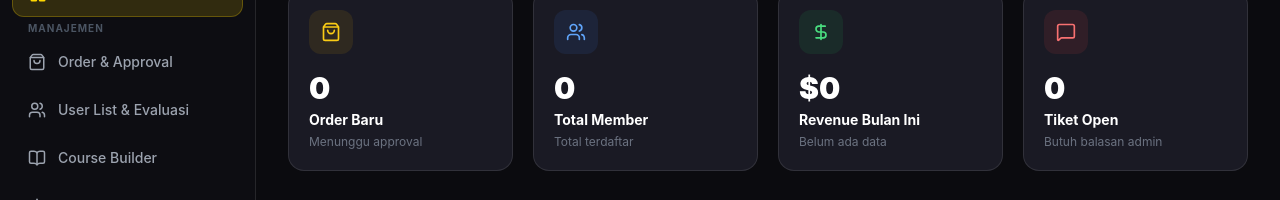
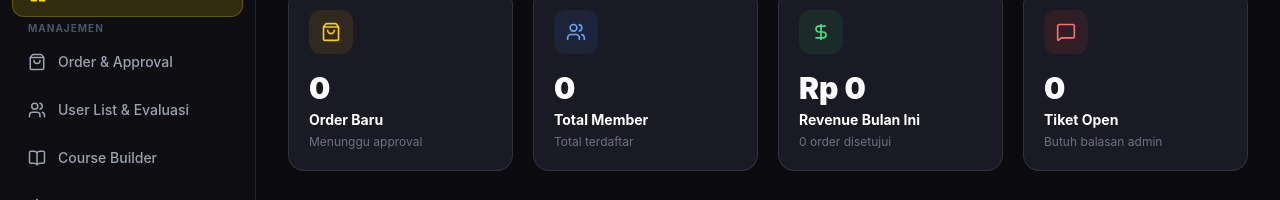
Before and after one commit to ducckzxssxszsxszsxsz/duckstation, a React (Vite) app in the folder frontend/: page /admin in a window 1280 px wide. Shown: the part 220-420 px from the top of the page. Built offline with nearby package versions, Linux system fonts and the light colour scheme; no server answers; sample sign-in values are in the browser's storage.

Commit message:
fix: batch price display with Rp/$, admin revenue from approved orders

```diff
--- a/frontend/src/pages/BatchSelection.jsx
+++ b/frontend/src/pages/BatchSelection.jsx
@@ -64,8 +64,8 @@ const BatchSelection = () => {
                     <h3 className="text-2xl font-bold">{batch.name}</h3>
                   </div>
                   <div className="text-right">
-                    <p className={`text-3xl font-black ${batch.tier === 'Pro' ? 'text-brand-primary' : 'text-white'}`}>{batch.priceUsdt}</p>
-                    <p className="text-sm text-gray-500">{batch.priceIdr}</p>
+                    <p className={`text-3xl font-black ${batch.tier === 'Pro' ? 'text-brand-primary' : 'text-white'}`}>${batch.priceUsdt || '0'}</p>
+                    <p className="text-sm text-gray-500">Rp {batch.priceIdr || '0'}</p>
                   </div>
                 </div>
               </div>
--- a/frontend/src/pages/admin/AdminBatches.jsx
+++ b/frontend/src/pages/admin/AdminBatches.jsx
@@ -146,7 +146,7 @@ const AdminBatches = () => {
                     </span>
                   </div>
                   <div className="flex items-center gap-3 text-sm text-gray-400 flex-wrap">
-                    <span>{batch.priceIdr || '-'} / {batch.priceUsdt || '-'}</span>
+                    <span>{batch.priceIdr ? `Rp ${batch.priceIdr}` : '-'} / {batch.priceUsdt ? `$${batch.priceUsdt}` : '-'}</span>
                     <span>•</span>
                     {batch.roleName && <span>Role: <span className="text-green-400 font-medium">{batch.roleName}</span></span>}
                     {batch.roleName && <span>•</span>}
--- a/frontend/src/pages/admin/AdminOverview.jsx
+++ b/frontend/src/pages/admin/AdminOverview.jsx
@@ -23,7 +23,7 @@ const AdminOverview = () => {
     const fetchAll = async () => {
       try {
         const [ordersRes, usersRes, ticketsRes] = await Promise.all([
-          api.getAdminOrders('pending'),
+          api.getAdminOrders(''),
           api.getAllUsers(),
           api.getAdminTickets(),
         ]);
@@ -40,8 +40,14 @@ const AdminOverview = () => {
   }, []);
 
   const pendingOrders = orders;
+  const approvedOrders = orders.filter(o => o.status === 'approved');
   const openTickets = tickets.filter(t => t.status === 'open');
   const recentOrders = pendingOrders.slice(0, 5);
+
+  const totalRevenue = approvedOrders.reduce((sum, o) => {
+    const amount = parseFloat((o.amount || '0').replace(/[^0-9]/g, '')) || 0;
+    return sum + amount;
+  }, 0);
 
   const activityLog = [
     ...recentOrders.slice(0, 3).map(o => ({
@@ -67,7 +73,7 @@ const AdminOverview = () => {
       <div className="grid grid-cols-2 lg:grid-cols-4 gap-5 mb-10">
         <StatCard icon={ShoppingBag} label="Order Baru" value={pendingOrders.length} sub="Menunggu approval" color="bg-yellow-500/10 text-yellow-400" />
         <StatCard icon={Users} label="Total Member" value={users.length} sub="Total terdaftar" color="bg-blue-500/10 text-blue-400" />
-        <StatCard icon={DollarSign} label="Revenue Bulan Ini" value="$0" sub="Belum ada data" color="bg-green-500/10 text-green-400" />
+        <StatCard icon={DollarSign} label="Revenue Bulan Ini" value={totalRevenue > 0 ? `Rp ${totalRevenue.toLocaleString('id-ID')}` : 'Rp 0'} sub={`${approvedOrders.length} order disetujui`} color="bg-green-500/10 text-green-400" />
         <StatCard icon={MessageSquare} label="Tiket Open" value={openTickets.length} sub="Butuh balasan admin" color="bg-red-500/10 text-red-400" />
       </div>
 
```
